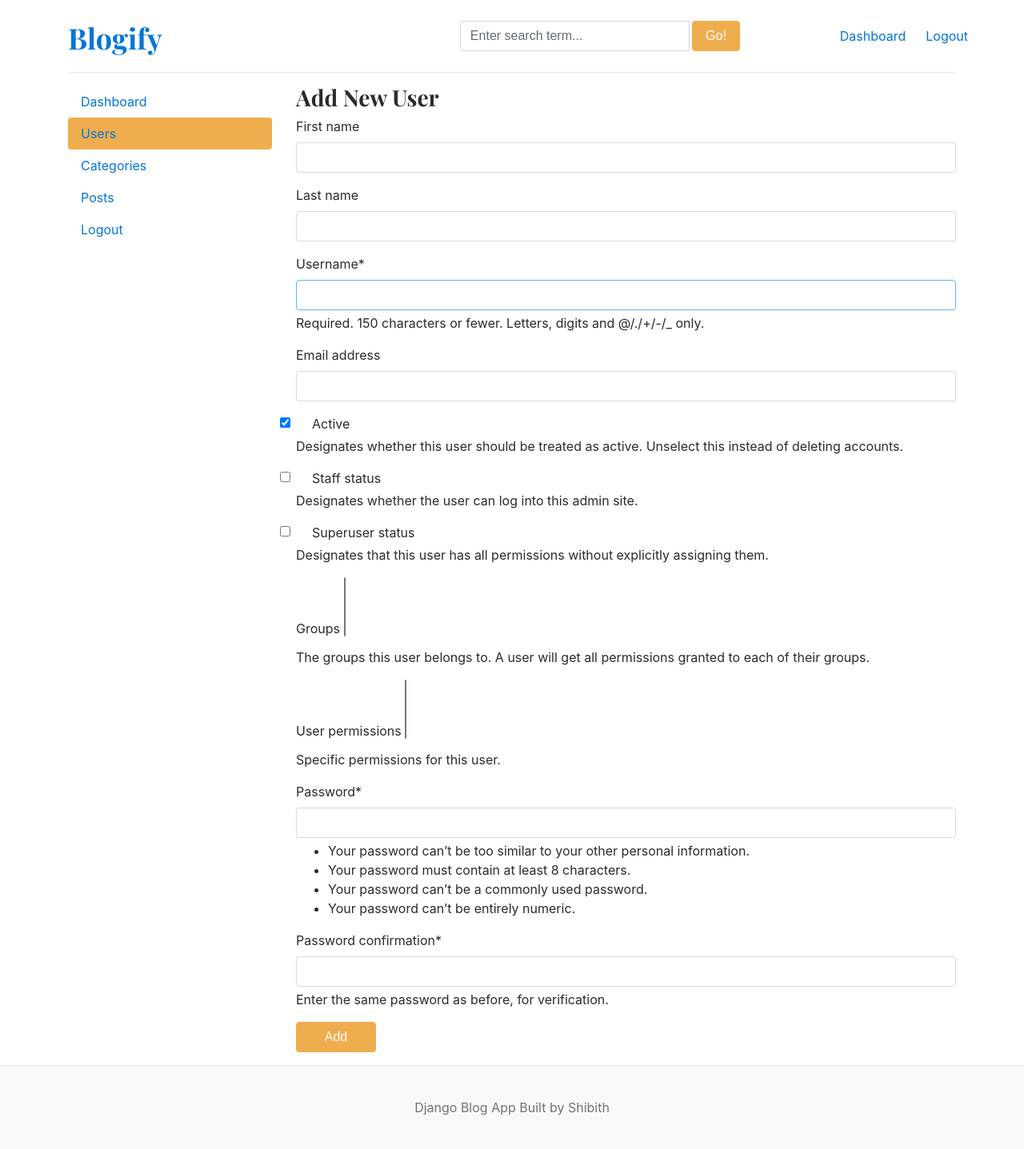
After one commit to shibith-dev/blogify-complete-blogging-system, a Django app: page /dashboard/users/add/ in a window 1280 px wide. The commit adds this page. Shown: the whole page at 80% size. Run offline with Django 5.2, Linux system fonts and the light colour scheme; the visitor is signed in with stand-in values (Sample User, id 1); data that the repository does not hold is empty; some libraries are stand-ins or nearby versions.

Commit message:
add role-based author editor manager dashboard and authorization

```diff
--- a/blogs/admin.py
+++ b/blogs/admin.py
@@ -12,7 +12,7 @@ class BlogAdmin(admin.ModelAdmin):
 
     def get_queryset(self, request):
         qs = super().get_queryset(request)
-        if request.user.is_superuser or request.user.groups.filter(name='Editor').exists():
+        if request.user.is_superuser or request.user.groups.filter(name='Editor').exists() or request.user.groups.filter(name='Manager').exists():
             return qs
         return qs.filter(author=request.user)
 
--- a/dashboards/forms.py
+++ b/dashboards/forms.py
@@ -1,5 +1,7 @@
 from django import forms
 from blogs.models import Category, Blog
+from django.contrib.auth.models import User
+from django.contrib.auth.forms import UserCreationForm, UserChangeForm
 
 class CategoryForm(forms.ModelForm):
     class Meta:
@@ -10,3 +12,13 @@ class BlogForm(forms.ModelForm):
     class Meta:
         model = Blog
         fields = ('title', 'category', 'featured_image', 'short_description', 'blog_body', 'status', 'is_featured')
+
+class UserForm(forms.ModelForm):
+    class Meta:
+        model = User
+        fields = ("first_name", "last_name", "username", "email", "is_active", "is_staff", "is_superuser", "groups", "user_permissions")
+
+class AddUserForm(UserCreationForm):
+    class Meta:
+        model = User
+        fields = ("first_name", "last_name", "username", "email", "is_active", "is_staff", "is_superuser", "groups", "user_permissions")
--- a/dashboards/urls.py
+++ b/dashboards/urls.py
@@ -6,11 +6,16 @@ urlpatterns = [
     # Categories
     path('categories/', views.categories, name='dashboard_categories'),
     path('categories/add/', views.add_category, name='dashboard_add_category'),
-    path('categories/edit/<int:id>/', views.edit_dategory, name='dashboard_edit_category'),
+    path('categories/edit/<int:id>/', views.edit_category, name='dashboard_edit_category'),
     path('categories/delete/<int:id>/', views.delete_category, name='dashboard_delete_category'),
-    # Blogs Posts
+    # Blog Posts
     path('posts/', views.posts, name="dashboard_posts"),
     path('posts/add/', views.add_posts, name="dashboard_add_post"),
     path('posts/edit/<int:id>/', views.edit_post, name="dashboard_edit_post"),
-    path('posts/delete/<int:id>/', views.delete_post, name="dashboard_delete_post")
+    path('posts/delete/<int:id>/', views.delete_post, name="dashboard_delete_post"),
+    # Users
+    path('users/', views.users, name='dashboard_users'),
+    path('users/add/', views.add_user, name="dashboard_add_user"),
+    path('users/edit/<int:id>/', views.edit_user, name="dashboard_edit_user"),
+    path('users/delete/<int:id>', views.delete_user, name="dashboard_delete_user")
 ]
--- a/dashboards/views.py
+++ b/dashboards/views.py
@@ -1,14 +1,31 @@
 from django.shortcuts import render, redirect, get_object_or_404
 from blogs.models import Category, Blog
-from django.contrib.auth.decorators import login_required
-from .forms import CategoryForm, BlogForm
+from django.contrib.auth.decorators import login_required, permission_required
+from .forms import CategoryForm, BlogForm, UserForm, AddUserForm
 from django.utils.text import slugify
+from django.contrib.auth.models import User
+from django.core.exceptions import PermissionDenied
+
+def get_user_role(user):
+    if user.groups.filter(name="Manager").exists():
+        return "Manager"
+    elif user.groups.filter(name="Editor").exists():
+        return "Editor"
+    elif user.groups.filter(name="Author").exists():
+        return "Author"
+    else:
+        return None
 
 # Create your views here.
 @login_required
 def dashboard(request):
     category_count = Category.objects.all().count()
-    post_count = Blog.objects.all().count()
+    role = get_user_role(request.user)
+
+    if role == 'Author':
+        post_count = Blog.objects.filter(author=request.user).count()
+    else:
+        post_count = Blog.objects.count()
 
     context = {
        'category_count': category_count,
@@ -23,6 +40,7 @@ def categories(request):
     return render(request, 'dashboard/categories.html')
 
 @login_required
+@permission_required('blogs.add_category', login_url='dashboard')
 def add_category(request):
     if request.method == 'POST':
         form = CategoryForm(request.POST)
@@ -37,7 +55,8 @@ def add_category(request):
     return render(request, 'dashboard/add_category.html', context)
 
 @login_required
-def edit_dategory(request, id):
+@permission_required('blogs.change_category', login_url='dashboard')
+def edit_category(request, id):
     category = get_object_or_404(Category, pk=id)
     if request.method == "POST":
         form = CategoryForm(request.POST, instance=category)
@@ -53,22 +72,35 @@ def edit_dategory(request, id):
     return render(request, 'dashboard/edit_category.html', context)
 
 @login_required
+@permission_required('blogs.delete_category', login_url='dashboard')
 def delete_category(request, id):
+    if request.method != 'POST':
+        raise PermissionDenied
     category = get_object_or_404(Category, pk=id)
     category.delete()
     return redirect('dashboard_categories')
 
 # -----------------------------Blog Posts---------------------------------
 @login_required
+@permission_required('blogs.view_blog', login_url='dashboard')
 def posts(request):
-    blogs = Blog.objects.all().order_by('-updated_at')
+    '''Authors can access thier posts only and Editors/Managers can access all Posts'''
+    role = get_user_role(request.user)
+    if role == "Author":
+        blogs = Blog.objects.filter(author=request.user).order_by('-updated_at')
+    elif role in ('Editor', 'Manager'):
+        blogs = Blog.objects.all().order_by('-updated_at')
+    else:
+        raise PermissionDenied
     context = {
         'posts': blogs
     }
     return render(request, 'dashboard/blogs.html', context)
 
 @login_required
+@permission_required('blogs.add_blog', login_url='dashboard')
 def add_posts(request):
+    '''Logged in user becomes the owner of the post'''
     if request.method == 'POST':
         form = BlogForm(request.POST, request.FILES)
         if form.is_valid():
@@ -86,8 +118,15 @@ def add_posts(request):
     return render(request, 'dashboard/add_post.html', context)
 
 @login_required
+@permission_required('blogs.change_blog', login_url='dashboard')
 def edit_post(request, id):
-    post = get_object_or_404(Blog, pk=id)
+    role = get_user_role(request.user)
+    if role == "Author":
+        post = get_object_or_404(Blog, pk=id, author=request.user)
+    elif role in ("Editor", "Manager"):
+        post = get_object_or_404(Blog, pk=id)
+    else:
+        raise PermissionDenied
     if request.method == "POST":
         form = BlogForm(request.POST, request.FILES, instance=post)
         if form.is_valid():
@@ -104,7 +143,67 @@ def edit_post(request, id):
     return render(request, 'dashboard/edit_post.html', context)
 
 @login_required
+@permission_required('blogs.delete_blog', login_url='dashboard')
 def delete_post(request, id):
-    post = get_object_or_404(Blog, pk=id)
+    '''Author can delete their posts only and Manager/Editor can delete any post'''
+    if request.method != 'POST':
+        raise PermissionDenied
+    role = get_user_role(request.user)
+    if role == "Author":
+        post = get_object_or_404(Blog, pk=id, author=request.user)
+    elif role in ("Editor", "Manager"):
+        post = get_object_or_404(Blog, pk=id)
+    else:
+        raise PermissionDenied
     post.delete()
     return redirect('dashboard_posts')
+
+# ----------------------------- Users ---------------------------------
+@login_required
+@permission_required('auth.view_user', login_url='dashboard')
+def users(request):
+    users = User.objects.all()
+    context = {
+        'users': users
+    }
+    return render(request, 'dashboard/users.html', context)
+
+@login_required
+@permission_required('auth.add_user', login_url="dashboard")
+def add_user(request):
+    if request.method == "POST":
+        form = AddUserForm(request.POST)
+        if form.is_valid():
+            form.save()
+            return redirect('dashboard_users')
+    else:
+        form = AddUserForm()
+    context = {
+        'form': form
+    }
+    return render(request, 'dashboard/add_user.html', context)
+
+@login_required
+@permission_required('auth.change_user', login_url="dashboard")
+def edit_user(request, id):
+    user = get_object_or_404(User, pk=id)
+    if request.method == "POST":
+        form = UserForm(request.POST, instance=user)
+        if form.is_valid():
+            form.save()
+            return redirect("dashboard_users")
+    else:
+        form = UserForm(instance=user)
+    context = {
+        'form': form
+    }
+    return render(request, 'dashboard/edit_user.html', context)
+
+@login_required
+@permission_required('auth.delete_user', login_url="dashboard")
+def delete_user(request, id):
+    if request.method != "POST":
+        raise PermissionDenied
+    user = get_object_or_404(User, pk=id)
+    user.delete()
+    return redirect('dashboard_users')
--- /dev/null
+++ b/templates/dashboard/add_user.html
@@ -0,0 +1,19 @@
+{% extends 'base.html' %}
+
+{% block content %}
+{% load crispy_forms_tags %}
+<div class="row">
+    <!-- left -->
+    {% include 'dashboard/sidebar.html' %}
+
+    <!-- right -->
+     <div class="col-9">
+        <h3>Add New User</h3>
+        <form action="" method="POST">
+            {% csrf_token %}
+            {{ form | crispy }}
+            <button type="submit" class="btn btn-warning mb-3" style="width: 100px;">Add</button>
+        </form>
+     </div>
+</div>
+{% endblock %}
--- a/templates/dashboard/blogs.html
+++ b/templates/dashboard/blogs.html
@@ -34,7 +34,10 @@
 
                     <td style="display: flex;">
                         <a href="{% url 'dashboard_edit_post' id=post.id %}" style="margin-right: 5px;"><i class="fa-solid fa-pen-to-square text-success"></i></a>
-                        <a href="{% url 'dashboard_delete_post' id=post.id %}" onclick="return confirm('Are you sure you want to delete this post?');"><i class="fa-solid fa-trash text-danger"></i></a>
+                        <form action="{% url 'dashboard_delete_post' id=post.id %}" method="POST">
+                            {% csrf_token %}
+                            <button type="submit" class="btn btn-link text-reset p-0" onclick="return confirm('Are you sure you want to delete this post?')"><i class="fa-solid fa-trash text-danger"></i></button>
+                        </form>
                     </td>
                 </tr>
                 {% endfor %}
--- a/templates/dashboard/sidebar.html
+++ b/templates/dashboard/sidebar.html
@@ -1,6 +1,9 @@
 <div class="col-md-3">
     <div class="nav flex-column nav-pills bg-light" aria-orientation="vertical">
         <a href="{% url 'dashboard' %}" class="nav-link text-dark {% if request.path == '/dashboard/' %} bg-warning {% endif %}">Dashboard</a>
+        {% if perms.auth.view_user %}
+        <a href="{% url 'dashboard_users' %}" class="nav-link text-dark {% if '/users/' in request.path %} bg-warning {% endif %}">Users</a>
+        {% endif %}
         <a href="{% url 'dashboard_categories' %}" class="nav-link text-dark {% if '/categories/' in request.path %} bg-warning {% endif %}">Categories</a>
         <a href="{% url 'dashboard_posts' %}" class="nav-link text-dark {% if '/posts/' in request.path %} bg-warning {% endif %}">Posts</a>
         <a href="" class="nav-link text-dark">Logout</a>
```
Also changed, not shown: templates/404.html (added, +18 -0 lines), templates/dashboard/categories.html (+10 -1 lines), templates/dashboard/edit_user.html (added, +19 -0 lines), templates/dashboard/users.html (added, +51 -0 lines).
